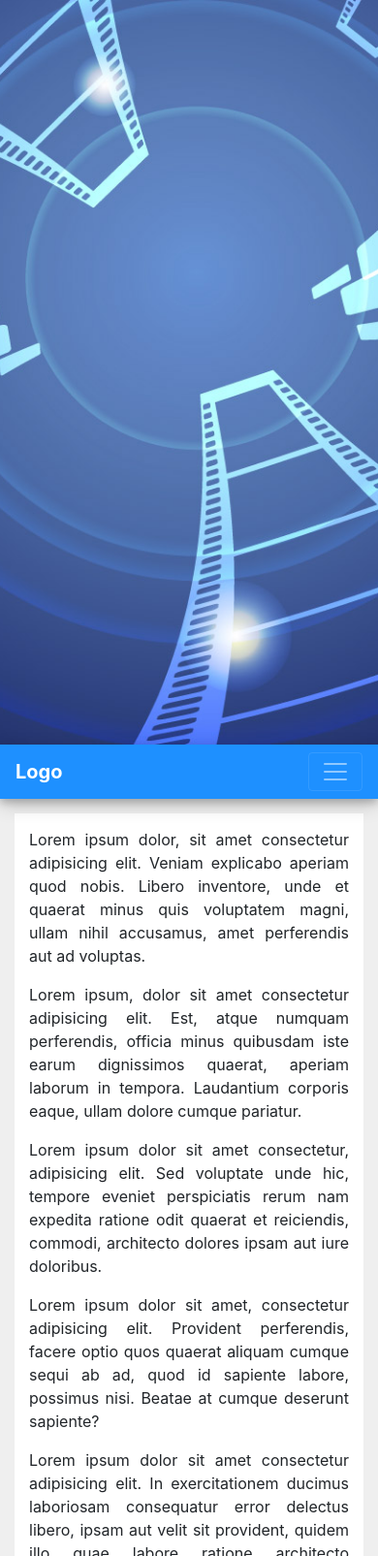
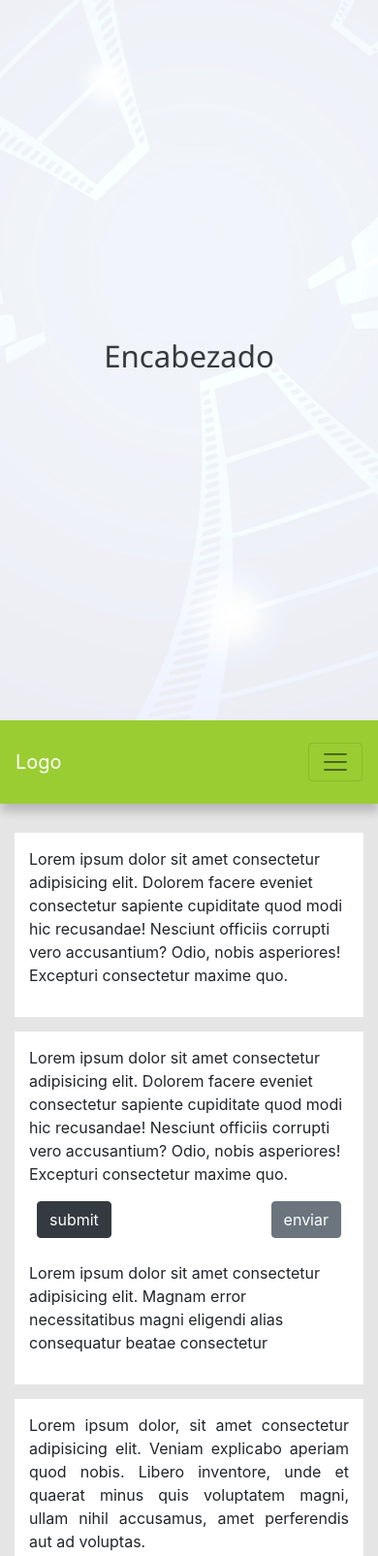
Before and after one commit to EstebanEzequiel/Template, a website: page index.html in a window 390 px wide. Shown: the top 1605 px of the page at 97% size. Drawn offline with nearby package versions, Linux system fonts and the light colour scheme.

Commit message:
template ok

```diff
--- a/index.html
+++ b/index.html
@@ -7,10 +7,12 @@
     <link rel="stylesheet" href="style.css">
     <title>Document</title>
 </head>
-<body style="background-color: rgba(128, 128, 128, 0.125);">
-    <div class="encabezado"></div>
-    <nav class="navbar navbar-expand-lg navbar-dark sticky-top">
-        <a class="navbar-brand" href="#">Logo</a>
+<body style="background-color: rgba(128, 128, 128, 0.2);">
+    <div class="encabezado">
+      <h1 class="display-1 text-capitalize text-dark">encabezado</h1>
+    </div>
+    <nav class="navbar navbar-expand-lg navbar-light sticky-top">
+        <a class="navbar-brand" href="#" style="color: white;">Logo</a>
         <button class="navbar-toggler" type="button" data-toggle="collapse" data-target="#navbarNav" aria-controls="navbarNav" aria-expanded="false" aria-label="Toggle navigation">
           <span class="navbar-toggler-icon"></span>
         </button>
@@ -33,6 +35,22 @@
       </nav>
     <div class="container">
 
+      <div class="aside">
+        <div class="aside1">
+          <p>Lorem ipsum dolor sit amet consectetur adipisicing elit. Dolorem facere eveniet consectetur sapiente cupiditate quod modi hic recusandae! Nesciunt officiis corrupti vero accusantium? Odio, nobis asperiores! Excepturi consectetur maxime quo.</p>
+        </div>
+        <div class="br"></div>
+        <div class="aside2">
+          <p>Lorem ipsum dolor sit amet consectetur adipisicing elit. Dolorem facere eveniet consectetur sapiente cupiditate quod modi hic recusandae! Nesciunt officiis corrupti vero accusantium? Odio, nobis asperiores! Excepturi consectetur maxime quo.</p>
+          <div class="clearfix px-2">
+            <button class="btn btn-dark">submit</button>
+            <button class="btn btn-secondary float-right">enviar</button>
+          </div>
+          <br>
+          <p>Lorem ipsum dolor sit amet consectetur adipisicing elit. Magnam error necessitatibus magni eligendi alias consequatur beatae consectetur </p>
+        </div>
+      </div>
+
       <div class="main">
         <p>Lorem ipsum dolor, sit amet consectetur adipisicing elit. Veniam explicabo aperiam quod nobis. Libero inventore, unde et quaerat minus quis voluptatem magni, ullam nihil accusamus, amet perferendis aut ad voluptas.</p>
         <p>Lorem ipsum, dolor sit amet consectetur adipisicing elit. Est, atque numquam perferendis, officia minus quibusdam iste earum dignissimos quaerat, aperiam laborum in tempora. Laudantium corporis eaque, ullam dolore cumque pariatur.</p>
@@ -43,17 +61,10 @@
         <p>Lorem ipsum dolor sit amet consectetur adipisicing elit. Quas hic, fugit sequi, nihil sunt illo, quae pariatur voluptatibus ullam consectetur molestiae accusantium ipsum voluptatum placeat. Earum eum repudiandae cumque aspernatur.</p>
         <p>Lorem ipsum dolor, sit amet consectetur adipisicing elit. Magnam minima reiciendis, ratione sunt earum doloremque, eos perferendis totam iste corrupti est quae corporis porro excepturi deserunt ut consequatur voluptatem nobis!</p>
         <p>Lorem ipsum dolor sit amet consectetur adipisicing elit. Ad voluptates eveniet rem quo consectetur. Eveniet eaque sed ducimus sit fugiat accusamus totam, adipisci veniam iure autem explicabo ullam quibusdam soluta.</p>
+        <p>Lorem ipsum dolor, sit amet consectetur adipisicing elit. Iure quas mollitia quod dolorem veritatis velit optio ipsa ad saepe aut illum, at ratione necessitatibus. Incidunt voluptate id architecto consequatur ab!</p>
+        <img src="foto.jpg" alt="" class="img-fluid">
       </div>
-      <div class="aside">
-        <div class="aside1">
-          <p>Lorem ipsum dolor sit amet consectetur adipisicing elit. Dolorem facere eveniet consectetur sapiente cupiditate quod modi hic recusandae! Nesciunt officiis corrupti vero accusantium? Odio, nobis asperiores! Excepturi consectetur maxime quo.</p>
-        </div>
-        <div class="br"></div>
-        <div class="aside2">
-          <p>Lorem ipsum dolor sit amet consectetur adipisicing elit. Dolorem facere eveniet consectetur sapiente cupiditate quod modi hic recusandae! Nesciunt officiis corrupti vero accusantium? Odio, nobis asperiores! Excepturi consectetur maxime quo.</p>
-          <p>Lorem ipsum dolor, sit amet consectetur adipisicing elit. Iure quas mollitia quod dolorem veritatis velit optio ipsa ad saepe aut illum, at ratione necessitatibus. Incidunt voluptate id architecto consequatur ab!</p>
-        </div>
-      </div>
+
     </div>
         <div class="footer">
           <br>
--- a/style.css
+++ b/style.css
@@ -1,20 +1,32 @@
+*{
+    box-sizing: border-box;
+}
+
 .encabezado{
-    height: 91vh;
+    height: 88vh;
     width: 100%;
+    display: flex;
+    align-items: center;
+    justify-content: center;
     background-image: url(foto.jpg);
+    background-color: rgba(255, 255, 255, 0.91);
+    background-blend-mode: soft-light;
     background-size: cover;
     background-repeat: no-repeat;
     background-position: center;
 }
 
 nav{
-    box-shadow: 0 4px 8px 0 rgba(0, 0, 0, 0.2), 0 6px 20px 0 rgba(0, 0, 0, 0.19);
+    box-shadow: 1px 8px 10px rgba(0, 0, 0, 0.2);
+    background-color: yellowgreen !important;
+}
+
+h1{
+    font: normal 8vw "Segoe UI", Roboto, "Helvetica Neue", Arial, "Noto Sans", sans-serif, "Apple Color Emoji", "Segoe UI Emoji", "Segoe UI Symbol", "Noto Color Emoji" !important;
 }
 
 .navbar{
-    font-weight: bold !important;
-    background-color: dodgerblue;
-
+    line-height: 3;
 }
 
 .container{
@@ -28,50 +40,43 @@
     text-align: justify;
     padding: 15px;
     background-color: white;
-    margin-right: 15px;
+    margin-left: 15px;
+    margin-bottom: 15px;
 }
 
 .aside{
-    max-width: 28.6%;
-    text-align: justify;
+    max-width: 27.8%;
+    margin-bottom: 15px;
 }
 
 .aside1{
-    text-align: justify;
     background-color: white;
-    display: inline-table;
     padding: 15px;
 }
 
 .aside2{
-    text-align: justify;
     background-color: white;
-    display: inline-table;
     padding: 15px;
 }
 
 .footer{
-    background-color: white;
+    background-color: whitesmoke;
     text-align: center;
-    margin-top: 15px;
 }
 
 .br{
     height: 15px;
 }
 
-@media screen and (min-width: 320px) and (max-width: 767px){
+@media screen and (min-width: 320px) and (max-width: 1023px){
     .main{
         max-width: 100%;
         margin: 0;
+        margin-bottom: 15px;
     }
     .aside{
         max-width: 100%;
         margin-top: 15px;
-    }
-
-    #perspectiva{
-        max-width: 150px;
     }
 }
 
```
